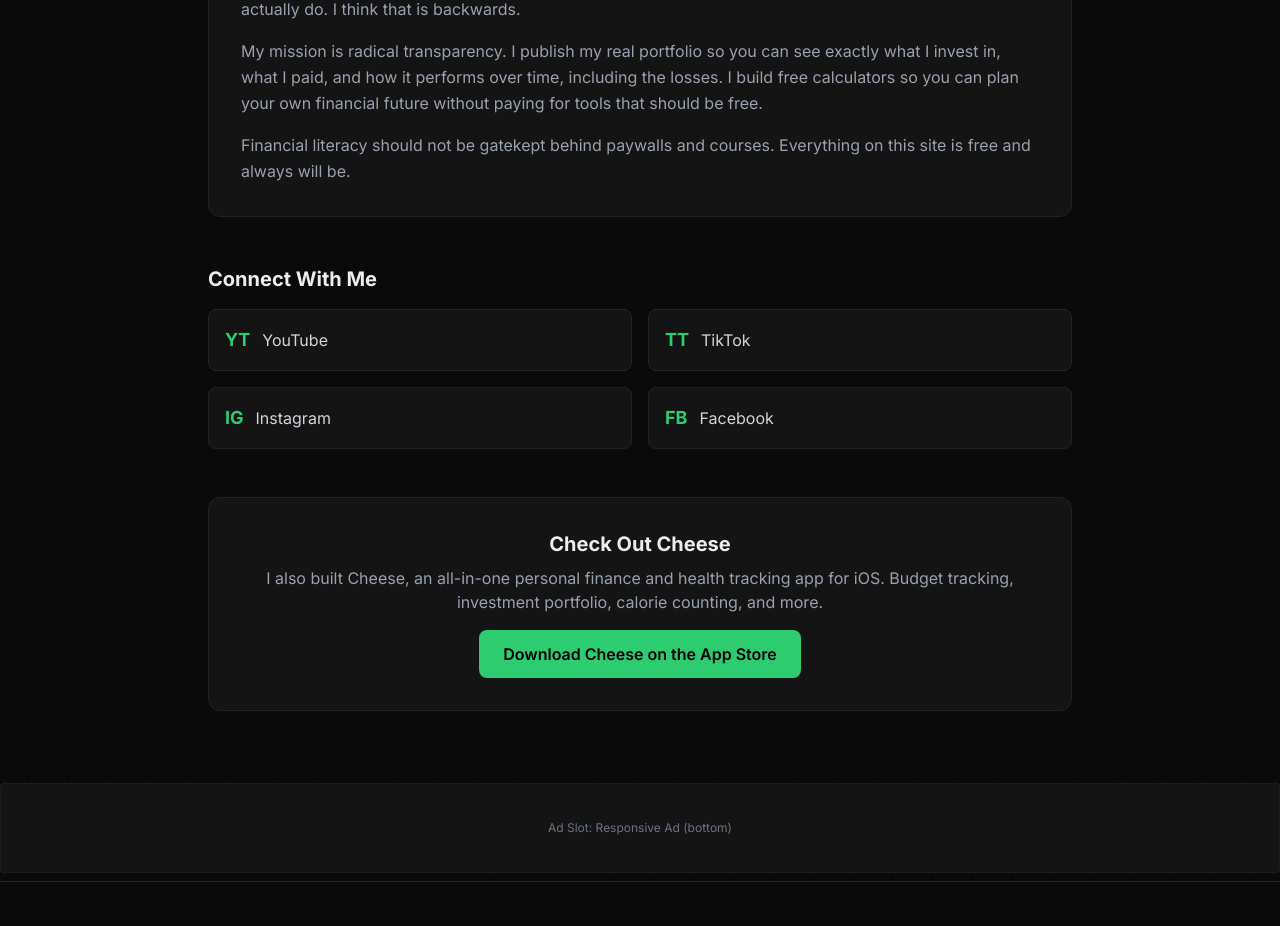
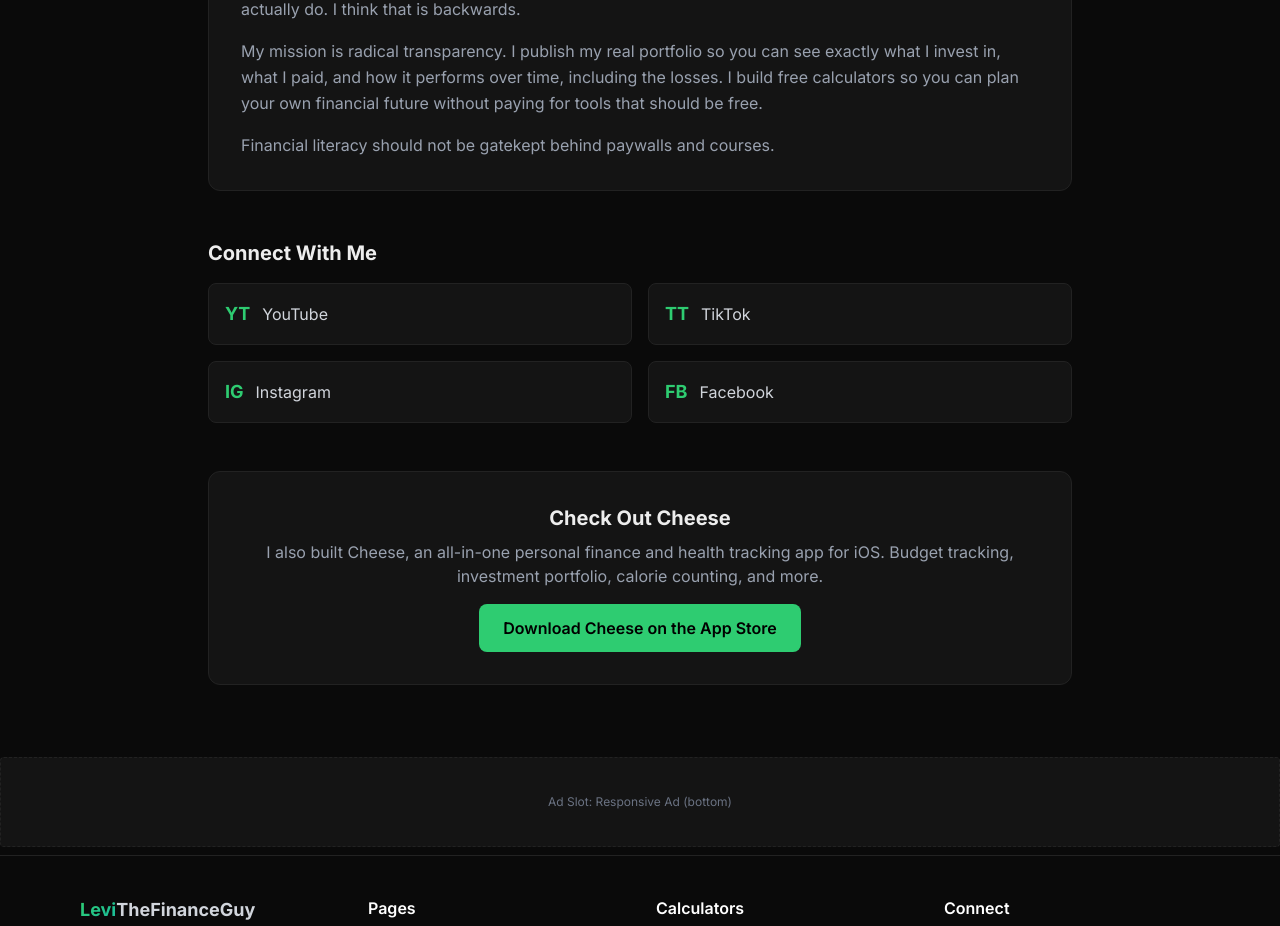
Before and after one commit to levithefinanceguy/levithefinanceguy, a Next.js app: page /about in a window 1280 px wide. Shown: the part 1120-2046 px from the top of the page. Built offline with nearby package versions, Linux system fonts and the light colour scheme.

Commit message:
Remove free forever claim from about, no subscriptions from Cheese page

```diff
--- a/app/about/page.tsx
+++ b/app/about/page.tsx
@@ -96,8 +96,7 @@ export default function AboutPage() {
               paying for tools that should be free.
             </p>
             <p>
-              Financial literacy should not be gatekept behind paywalls and courses. Everything
-              on this site is free and always will be.
+              Financial literacy should not be gatekept behind paywalls and courses.
             </p>
           </div>
         </section>
--- a/app/cheese/page.tsx
+++ b/app/cheese/page.tsx
@@ -69,8 +69,7 @@ export default function CheesePage() {
           </p>
           <p className="text-gray-400 max-w-xl mx-auto mb-8">
             I built Cheese because I was tired of using five different apps to track my finances
-            and health. Budget, invest, count calories, log workouts — all in one place. No
-            subscriptions. No selling your data.
+            and health. Budget, invest, count calories, log workouts — all in one place.
           </p>
           {/* Replace # with actual App Store link when available */}
           <a
```
